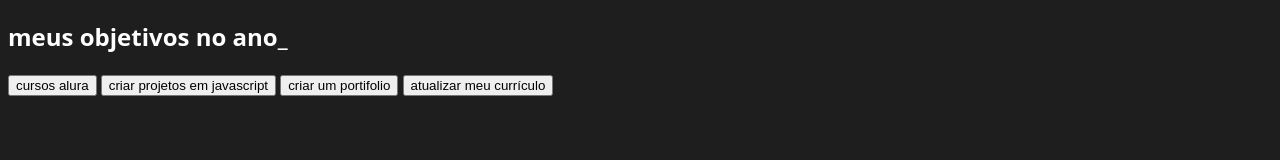
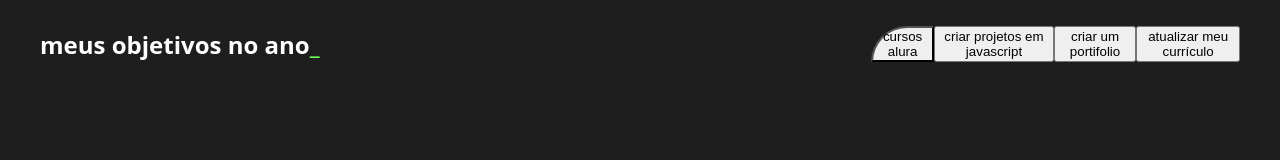
Before and after one commit to raicon480/tnv, a plain HTML site: page INDEX (1).HTML in a window 1280 px wide. Drawn offline with Linux system fonts and the light colour scheme.

Commit message:
Add files via upload

```diff
--- a/INDEX (1).HTML
+++ b/INDEX (1).HTML
@@ -8,7 +8,7 @@
 </head>
 <body>
  <section class="conteudo-principal">
-    <h2 class="titulo-principal">meus objetivos no ano_</h2>
+    <h2 class="titulo-principal">meus objetivos no ano<span>_</span></h2>
      <div class="botoes">
         <button class="botao">cursos alura</button>
         <button class="botao">criar projetos em javascript</button>
--- a/style.css
+++ b/style.css
@@ -23,3 +23,53 @@ body {
     color: var(--branco);
     font-family: "Open Sans", sans-serif;
 }
+
+.conteudo-principal{
+    display:flex;
+    flex-direction: coluna;
+    justify-content: center;
+    align-items: center;
+    max-width: 1200px;
+    width: 100%;
+    margin: 0 auto;
+}
+.titulo-principal{
+    text-align: left;
+    width: 100%;
+    font-size: 32pk;
+}
+.titulo-principal span{
+    color: var(--verde)
+}
+.bota0{
+    font-family:"crakra petch", open-sans;
+    background-color: var(--botao-inativo);
+    color: var(--branco);
+    display: flex;
+    justify-content: center;
+    padding: 1em;
+    font-size: 18px;
+    align-items: center;
+    width: 100%;
+    border-bottom: 4px solid var(--botao-ativo);
+    border-left: 2px solid var(--botao-ativo);
+    border-right: 2px solid var(--botao-ativo);
+    border-top: none;
+}
+.botao:first-child{
+    border-radius: 40px 40px e 0;
+}
+.botoes{
+    display:block ;
+}
+@media screen and (min-width: 768px) {
+    .botoes{
+        display: flex;
+    }
+    .botao:first-child{
+        border-radius: 40px 0 0 0;
+    }
+    .botao:lasdt-child{
+        border-radius: 0 40px 0 0;
+    }
+}
```
